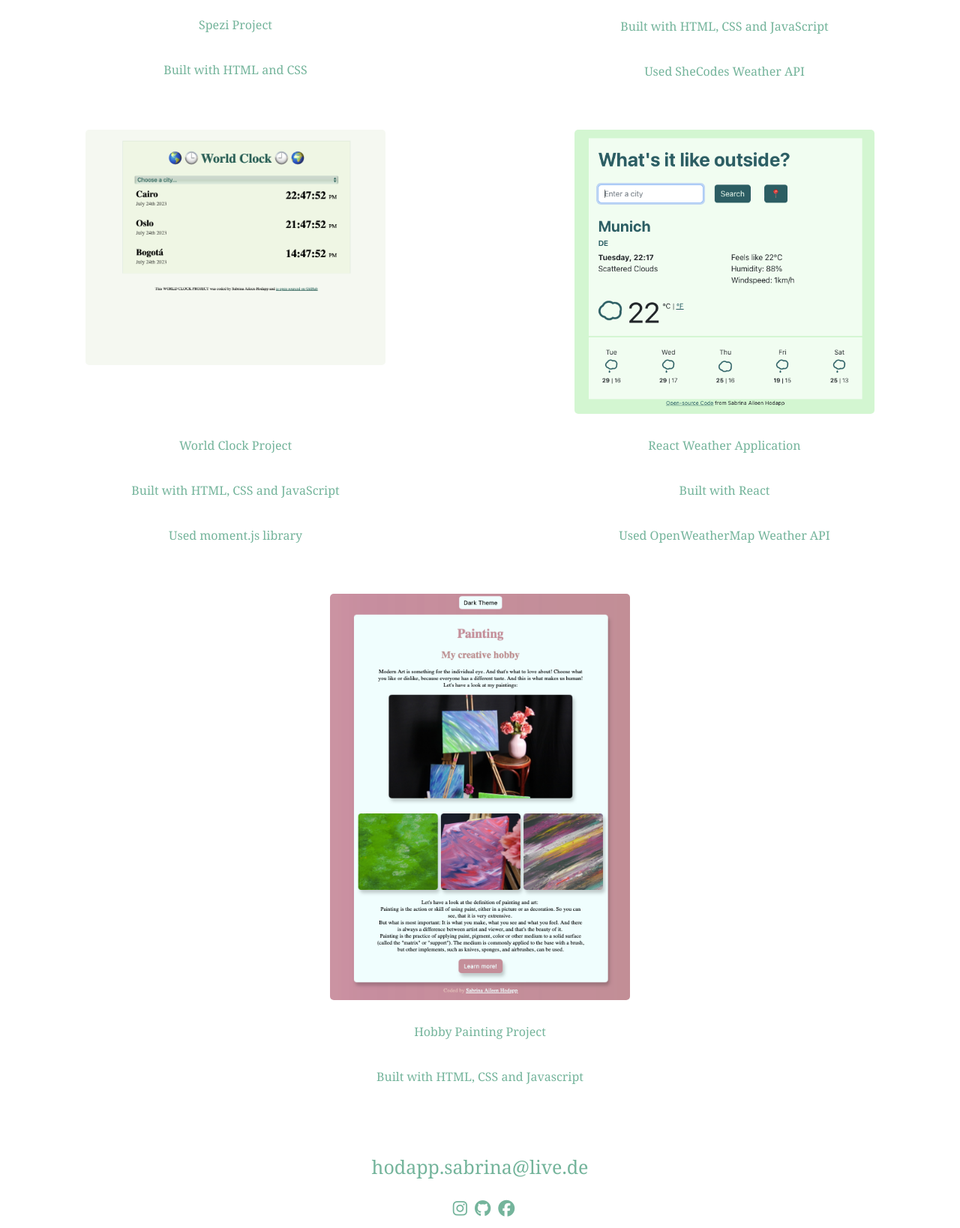
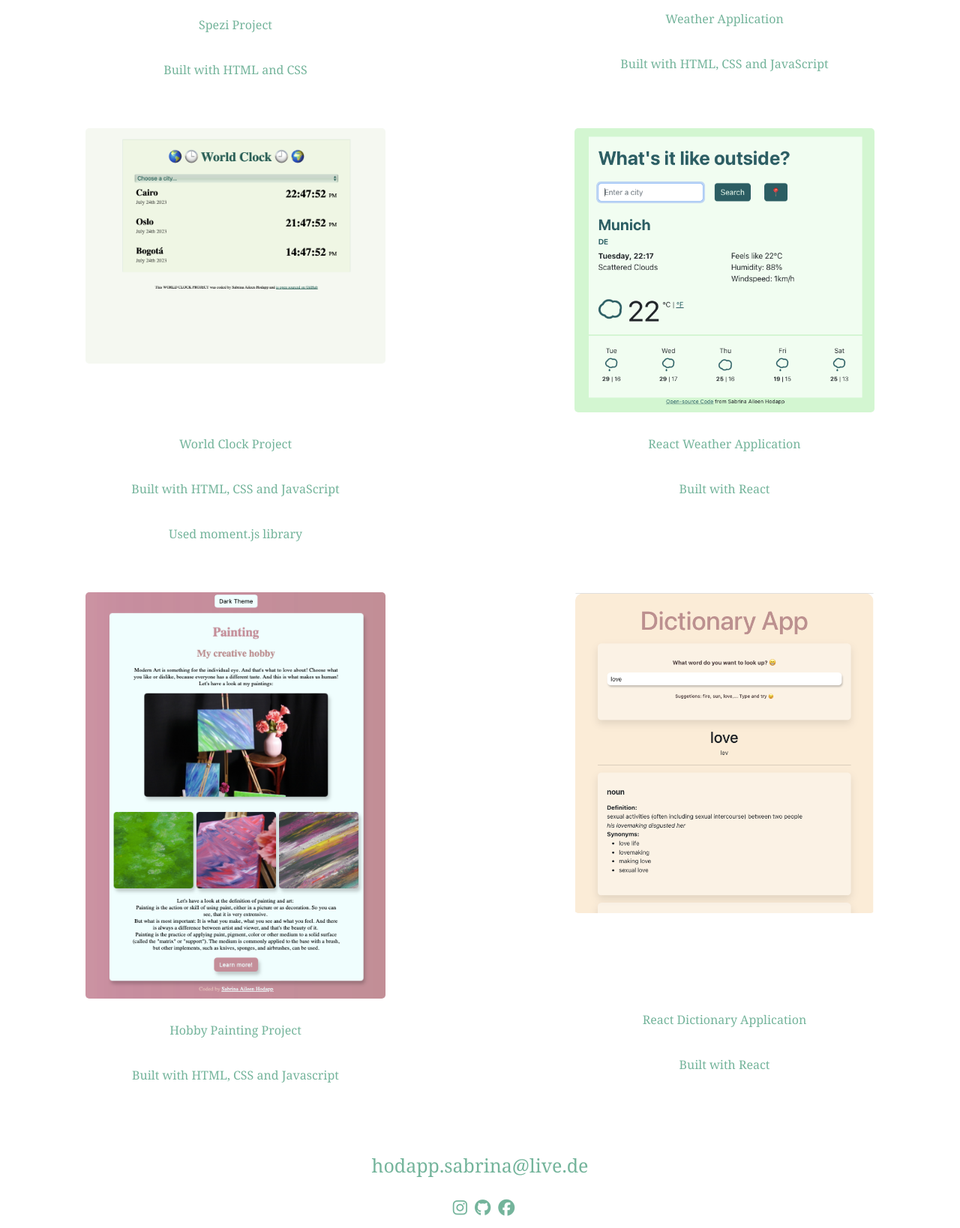
Before and after one commit to sabrinaaileen/Own-Website, a plain HTML site: page coding.html in a window 1280 px wide. Shown: the part 1279-2917 px from the top of the page at 75% size. Drawn offline with nearby package versions, Linux system fonts and the light colour scheme.

Commit message:
Added newest project to coding portfolio and fixed styling

```diff
--- a/coding.html
+++ b/coding.html
@@ -99,7 +99,7 @@
             alt="weather-project"
             class="project-images"
           />
-          <div>
+          <div id="weather-application-portfolio">
             <p class="portfolio-paragraphs">
               <a
                 href="https://monumental-pixie-5bba9d.netlify.app/"
@@ -111,7 +111,6 @@
             <p class="portfolio-paragraphs">
               Built with HTML, CSS and JavaScript
             </p>
-            <p class="portfolio-paragraphs">Used SheCodes Weather API</p>
           </div>
         </div>
       </div>
@@ -154,13 +153,12 @@
               >
             </p>
             <p class="portfolio-paragraphs">Built with React</p>
-            <p class="portfolio-paragraphs">Used OpenWeatherMap Weather API</p>
           </div>
         </div>
       </div>
 
       <div class="row">
-        <div class="col-lg-12">
+        <div class="col-lg-6">
           <img
             src="images/Hobby-Painting-Project.png"
             alt="hobby-painting-project"
@@ -178,6 +176,24 @@
             <p class="portfolio-paragraphs">
               Built with HTML, CSS and Javascript
             </p>
+          </div>
+        </div>
+        <div class="col-lg-6">
+          <img
+            src="images/Project_Dictionary_App.png"
+            alt="react-dictionary-app"
+            class="project-images"
+          />
+          <div id="react-dictionary-portfolio">
+            <p class="portfolio-paragraphs">
+              <a
+                href="https://react-dictionaryapp-project.netlify.app/"
+                target="_blank"
+                class="portfolio-links"
+                >React Dictionary Application</a
+              >
+            </p>
+            <p class="portfolio-paragraphs">Built with React</p>
           </div>
         </div>
       </div>
--- a/css/styles.css
+++ b/css/styles.css
@@ -192,6 +192,12 @@ a.portfolio-links {
 #world-clock-project-portfolio {
   padding-top: 65px;
 }
+#weather-application-portfolio {
+  padding-top: 50px;
+}
+#react-dictionary-portfolio {
+  padding-top: 100px;
+}
 
 .footer-container {
   padding-top: 50px;
@@ -301,7 +307,15 @@ li.portals-item {
     width: 250px;
   }
   #world-clock-project-portfolio {
-    padding-top: 0px;
-    padding-bottom: 20px;
+    padding-top: 5px;
+    padding-bottom: 5px;
+  }
+  #weather-application-portfolio {
+    padding-top: 5px;
+    padding-bottom: 5px;
+  }
+  #react-dictionary-portfolio {
+    padding-top: 5px;
+    padding-bottom: 5px;
   }
 }
```
Also changed, not shown: images/Project_Dictionary_App.png (added), 1 other file.
